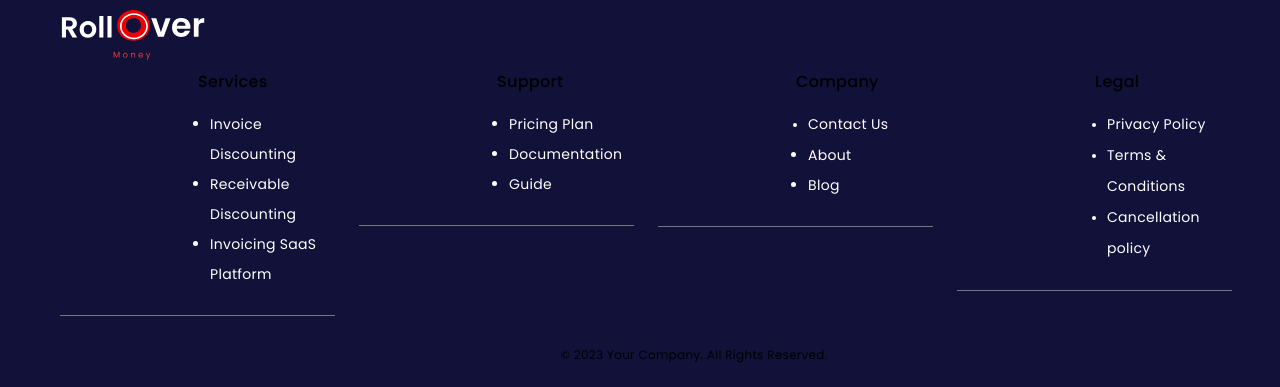
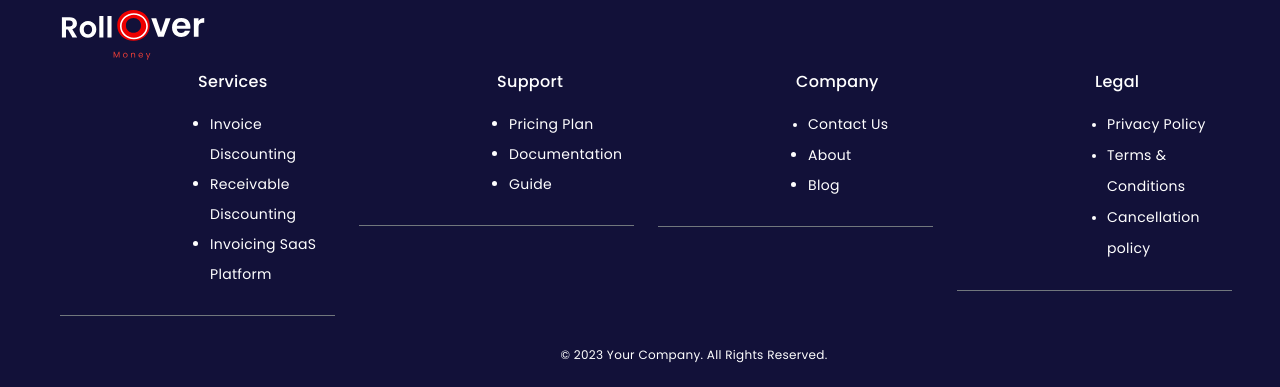
Before and after one commit to rollovermoney/rollover-website, a React (Create React App) app: page /contact-us in a window 1280 px wide. Shown: the part 1274-1661 px from the top of the page. Built offline with nearby package versions, Linux system fonts and the light colour scheme.

Commit message:
minor changes

```diff
--- a/src/components/BusinessSteps.js
+++ b/src/components/BusinessSteps.js
@@ -7,32 +7,32 @@ const BusinessSteps = () => {
       <div className="row">
         <div className="col-md-3"></div>
         <div className="col-md-6">
-          <h5 className="businessHeading" data-aos="flip-left" data-aos-offset="100">
+          <h5 className="businessHeading">
             Delivering value in every <br /> step of production
           </h5>
           <div className="py-5 my-5">
-            <h6 className="stepsHeading" data-aos="flip-left" data-aos-offset="100">For Businesses</h6>
-            <p className="stepspara " data-aos="flip-left" data-aos-offset="100">
+            <h6 className="stepsHeading" >For Businesses</h6>
+            <p className="stepspara "  >
               A 3 step easy process once you are onboarded to help you get
               access to easy credit to fund your working capital needs.
             </p>
-            <h5 className="lsoon" data-aos="flip-right" data-aos-offset="100">LAUNCHING SOON</h5>
+            <h5 className="lsoon" >LAUNCHING SOON</h5>
           </div>
 
           <div className="col-md-12 d-flex flex-wrap flex-sm-nowrap">
-            <div className="stepsBox" >
+            <div className="stepsBox" data-aos="flip-left">
               <img height="50px" src="/images/upload.png"></img>
               <span style={{ textAlign: "center" }}>
                 Integrate ERP & Upload Invoice
               </span>
               <p>1</p>
             </div>
-            <div className="stepsBox"  >
+            <div className="stepsBox" data-aos="flip-left" >
               <img height="50px" src="/images/chart.png"></img>
               <span className="text-center">Analysis & Verification</span>
               <p>2</p>
             </div>
-            <div className="stepsBox" >
+            <div className="stepsBox" data-aos="flip-left">
               <img height="50px" src="/images/money.png"></img>
               <span>Fund Transfer</span>
               <p>3</p>
--- a/src/components/CallBackSection.js
+++ b/src/components/CallBackSection.js
@@ -9,13 +9,11 @@ const CallBackSection = () => {
     <div className="container py-5">
       <div className="row">
         <div className="col-md-12">
-          <h5 className="section2Heading py-2" data-aos="fade-left"
-              data-aos-offset="300">Looking for instant Credit?</h5>
+          <h5 className="section2Heading py-2">Looking for instant Credit?</h5>
         </div>
         <div className="col-md-2"></div>
         <div className="col-md-8">
-          <p className="section2Para" data-aos="fade-left"
-              data-aos-offset="300">
+          <p className="section2Para" >
             Our team is dedicated to providing personalized support and guidance
             every step of the way. With flexible repayment terms and competitive
             interest rates, you can rest assured that you're getting the best
--- a/src/components/Footer.js
+++ b/src/components/Footer.js
@@ -13,7 +13,7 @@ const Footer = () => {
         <div className="row" style={{marginLeft:"0px"}}>
           <div className="col-md-3 col-sm-6" >
             <div className="footercontent">
-              <p style={{fontWeight:"500",marginLeft:"20px"}}>Services</p>
+              <p style={{fontWeight:"500",marginLeft:"20px",color:"white"}}>Services</p>
               <ul>
                 <li style={{fontSize:"14px"}}>Invoice Discounting</li>
                 <li style={{fontSize:"14px"}}>Receivable Discounting</li>
@@ -23,7 +23,7 @@ const Footer = () => {
           </div>
           <div className="col-md-3 col-sm-6">
             <div className="footercontent">
-              <p style={{fontWeight:"500",marginLeft:"20px"}}>Support</p>
+              <p style={{fontWeight:"500",marginLeft:"20px",color:"white"}}>Support</p>
               <ul>
                 <li style={{fontSize:"14px"}}>Pricing Plan</li>
                 <li style={{fontSize:"14px"}}>Documentation</li>
@@ -34,7 +34,7 @@ const Footer = () => {
           </div>
           <div className="col-md-3 col-sm-6">
             <div className="footercontent">
-              <p style={{fontWeight:"500",marginLeft:"20px"}}>Company</p>
+              <p style={{fontWeight:"500",marginLeft:"20px",color:"white"}}>Company</p>
               <ul>
                 <li><a href="/contact-us" target="_blank" rel="noopener noreferrer" style={{ textDecoration: "none", color: "white",fontSize:"14px" }}>Contact Us</a></li>
                 <li style={{fontSize:"14px"}}>About</li>
@@ -44,7 +44,7 @@ const Footer = () => {
           </div>
           <div className="col-md-3 col-sm-6">
             <div className="footercontent">
-              <p style={{fontWeight:"500",marginLeft:"20px"}}>Legal</p>
+              <p style={{fontWeight:"500",marginLeft:"20px",color:"white"}}>Legal</p>
               <ul>
                 <li><a href="/privacy-policy" target="_blank" rel="noopener noreferrer" style={{ textDecoration: "none", color: "white",fontSize:"14px" }}>Privacy Policy</a></li>
                 <li><a href="/terms-condition" target="_blank" rel="noopener noreferrer" style={{ textDecoration: "none", color: "white",fontSize:"14px" }}>Terms & Conditions</a></li>
@@ -56,8 +56,8 @@ const Footer = () => {
 
         <div className="row">
           <div className="col-md-12">
-            <div className="footercontent" style={{marginLeft:"auto",marginRight:"auto",marginTop:"20px"}}>
-              <p style={{fontSize:"12px",textAlign:"center"}}>&copy; 2023 Your Company. All Rights Reserved.</p>
+            <div className="footercontent" style={{marginLeft:"auto",marginRight:"auto", marginTop:"20px",color:"red"}}>
+              <p style={{fontSize:"12px",textAlign:"center",color:"white"}}>&copy; 2023 Your Company. All Rights Reserved.</p>
             </div>
           </div>
         </div>
--- a/src/components/Mobile.js
+++ b/src/components/Mobile.js
@@ -35,14 +35,10 @@ const Mobile = () => {
         <div className="col-md-2"></div>
         <div className="col-md-8 position-relative">
           <div className="d-flex justify-content-center align-items-center flex-column">
-            <h6 className="invoicingText my-0" data-aos="fade-left"
-              data-aos-offset="300"
-              data-aos-easing="ease-in-sine">
+            <h6 className="invoicingText my-0" >
               Analytics Dashboard
             </h6>
-            <p className="invoicingPara my-5" data-aos="fade-left"
-              data-aos-offset="300"
-              data-aos-easing="ease-in-sine">
+            <p className="invoicingPara my-5">
               Easily track your invoice, payable and receivables and also, raise
               invoice using our invoicing software and get better discounting
               rates and faster approvals.
```
